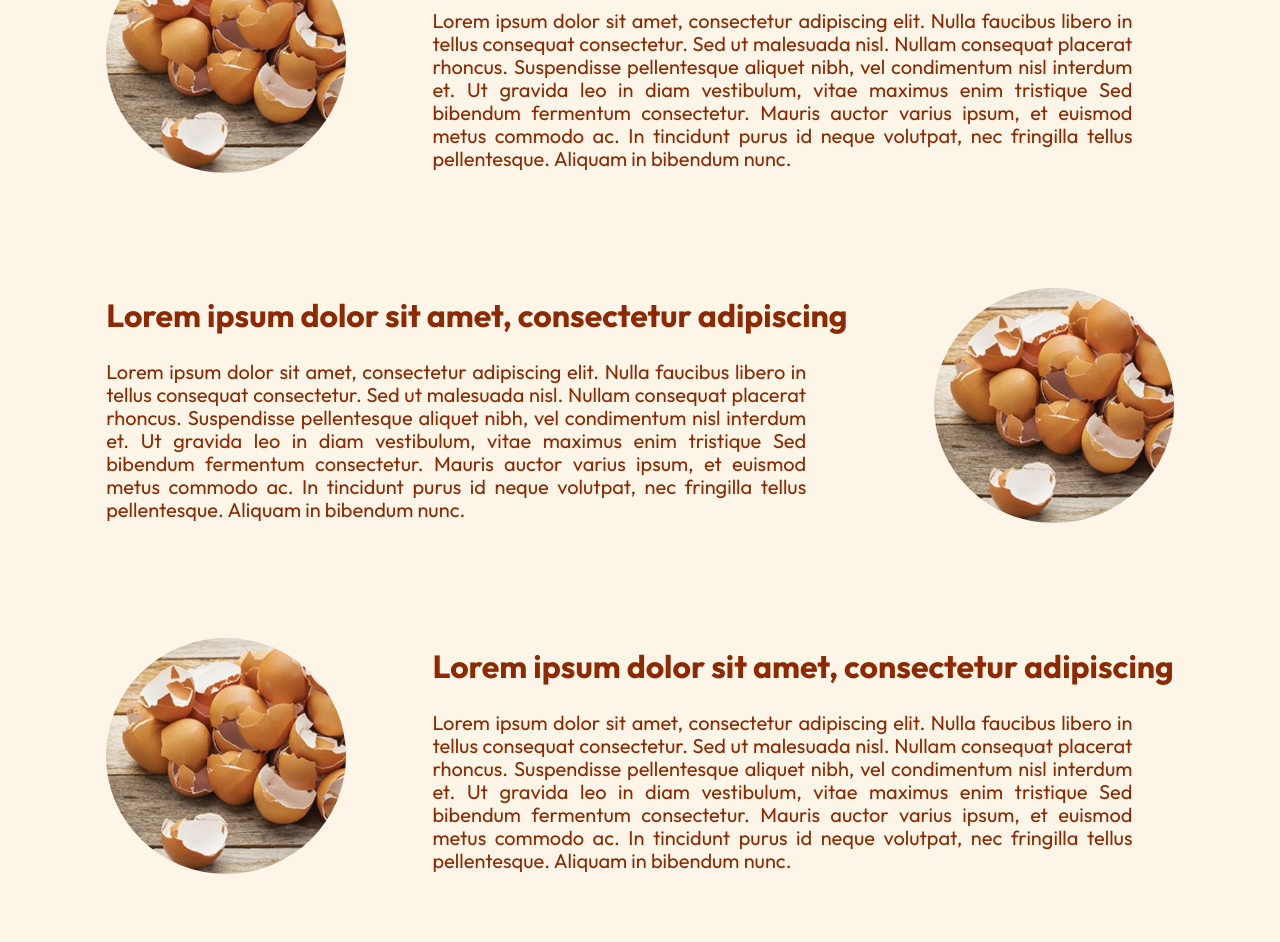
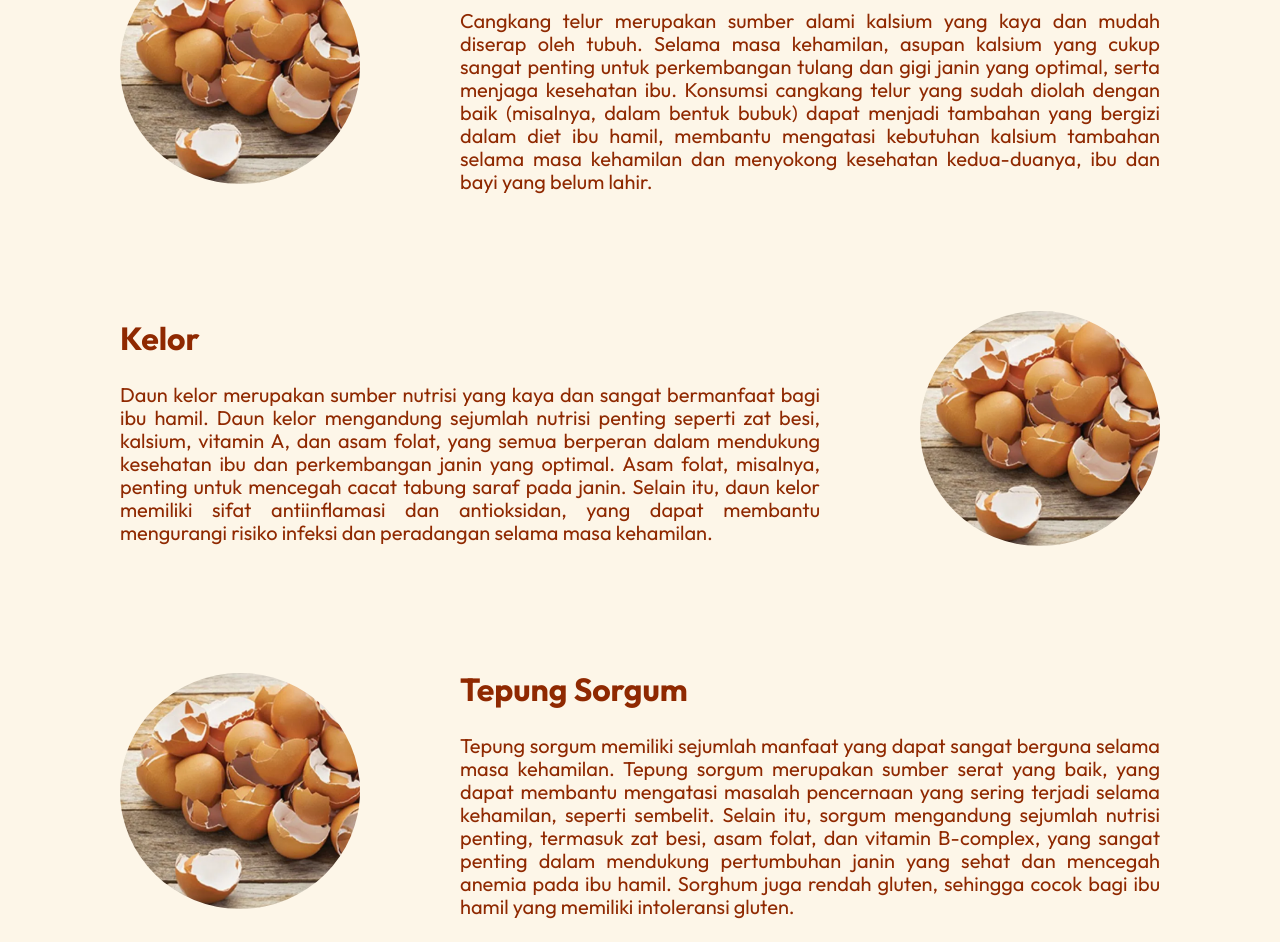
Before and after one commit to PKMB-SUNB/Sun-B_landing-page, a plain HTML site: page nutrition.html in a window 1280 px wide. Shown: the part 723-1665 px from the top of the page. Drawn offline with nearby package versions, Linux system fonts and the light colour scheme.

Commit message:
fix: add nutrition page text content

```diff
--- a/nutrition.html
+++ b/nutrition.html
@@ -43,39 +43,45 @@
         <div class="h-card">
             <img src="./image/card-cangkang.png" alt="" class="h-card-img">
             <div class="h-card-text">
-                <h2 class="h-card-title">Lorem ipsum dolor sit amet, consectetur adipiscing</h2>
-                <p>Lorem ipsum dolor sit amet, consectetur adipiscing elit. Nulla faucibus libero in tellus consequat
-                    consectetur. Sed ut malesuada nisl. Nullam consequat placerat rhoncus. Suspendisse pellentesque
-                    aliquet nibh, vel condimentum nisl interdum et. Ut gravida leo in diam vestibulum, vitae maximus
-                    enim tristique Sed bibendum fermentum consectetur. Mauris auctor varius ipsum, et euismod metus
-                    commodo ac. In tincidunt purus id neque volutpat, nec fringilla tellus pellentesque. Aliquam in
-                    bibendum nunc. </p>
+                <h2 class="h-card-title">Cangkang Telur</h2>
+                <p>
+                    Cangkang telur merupakan sumber alami kalsium yang kaya dan mudah diserap oleh tubuh. Selama masa
+                    kehamilan, asupan kalsium yang cukup sangat penting untuk perkembangan tulang dan gigi janin yang
+                    optimal, serta menjaga kesehatan ibu. Konsumsi cangkang telur yang sudah diolah dengan baik
+                    (misalnya, dalam bentuk bubuk) dapat menjadi tambahan yang bergizi dalam diet ibu hamil, membantu
+                    mengatasi kebutuhan kalsium tambahan selama masa kehamilan dan menyokong kesehatan kedua-duanya, ibu
+                    dan bayi yang belum lahir.
+                </p>
             </div>
         </div>
 
         <div class="h-card">
             <img src="./image/card-cangkang.png" alt="" class="h-card-img">
             <div class="h-card-text">
-                <h2 class="h-card-title">Lorem ipsum dolor sit amet, consectetur adipiscing</h2>
-                <p>Lorem ipsum dolor sit amet, consectetur adipiscing elit. Nulla faucibus libero in tellus consequat
-                    consectetur. Sed ut malesuada nisl. Nullam consequat placerat rhoncus. Suspendisse pellentesque
-                    aliquet nibh, vel condimentum nisl interdum et. Ut gravida leo in diam vestibulum, vitae maximus
-                    enim tristique Sed bibendum fermentum consectetur. Mauris auctor varius ipsum, et euismod metus
-                    commodo ac. In tincidunt purus id neque volutpat, nec fringilla tellus pellentesque. Aliquam in
-                    bibendum nunc. </p>
+                <h2 class="h-card-title">Kelor</h2>
+                <p>
+                    Daun kelor merupakan sumber nutrisi yang kaya dan sangat bermanfaat bagi ibu hamil. Daun kelor
+                    mengandung sejumlah nutrisi penting seperti zat besi, kalsium, vitamin A, dan asam folat, yang semua
+                    berperan dalam mendukung kesehatan ibu dan perkembangan janin yang optimal. Asam folat, misalnya,
+                    penting untuk mencegah cacat tabung saraf pada janin. Selain itu, daun kelor memiliki sifat
+                    antiinflamasi dan antioksidan, yang dapat membantu mengurangi risiko infeksi dan peradangan selama
+                    masa kehamilan.
+                </p>
             </div>
         </div>
 
         <div class="h-card">
             <img src="./image/card-cangkang.png" alt="" class="h-card-img">
             <div class="h-card-text">
-                <h2 class="h-card-title">Lorem ipsum dolor sit amet, consectetur adipiscing</h2>
-                <p>Lorem ipsum dolor sit amet, consectetur adipiscing elit. Nulla faucibus libero in tellus consequat
-                    consectetur. Sed ut malesuada nisl. Nullam consequat placerat rhoncus. Suspendisse pellentesque
-                    aliquet nibh, vel condimentum nisl interdum et. Ut gravida leo in diam vestibulum, vitae maximus
-                    enim tristique Sed bibendum fermentum consectetur. Mauris auctor varius ipsum, et euismod metus
-                    commodo ac. In tincidunt purus id neque volutpat, nec fringilla tellus pellentesque. Aliquam in
-                    bibendum nunc. </p>
+                <h2 class="h-card-title">Tepung Sorgum</h2>
+                <p>
+                    Tepung sorgum memiliki sejumlah manfaat yang dapat sangat berguna selama masa kehamilan. Tepung
+                    sorgum merupakan sumber serat yang baik, yang dapat membantu mengatasi masalah pencernaan yang
+                    sering terjadi selama kehamilan, seperti sembelit. Selain itu, sorgum mengandung sejumlah nutrisi
+                    penting, termasuk zat besi, asam folat, dan vitamin B-complex, yang sangat penting dalam mendukung
+                    pertumbuhan janin yang sehat dan mencegah anemia pada ibu hamil. Sorghum juga rendah gluten,
+                    sehingga cocok bagi ibu hamil yang memiliki intoleransi gluten.
+                </p>
             </div>
         </div>
     </section>
@@ -83,11 +89,21 @@
     <section class="box-c">
         <div class="box-c-img"></div>
         <div class="box-c-down">
-            <h2 class="box-c-title">Lorem ipsum dolor sit amet, consectetur adipiscing elit. Nulla faucibus libero in
-                tellus</h2>
-            <p class="box-c-text">Lorem ipsum dolor sit amet, consectetur adipiscing elit. Nulla faucibus libero in
-                tellus consequat consectetur. Sed ut malesuada nisl. Nullam consequat placerat rhoncus. Suspendisse
-                pellentesque aliquet nibh, vel condimentum nisl interdum et</p>
+            <h2 class="box-c-title">
+                Sun-B : Inovasi Produk Pendukung Gerakan BuMil Sehat Sebagai Pencegahan Stunting berbasis Sereal Snack
+                Berbahan Cangkang Telur dan Edukasi Pendukung Telemedicine
+            </h2>
+            <p class="box-c-text">
+                SUN-B merupakan sereal snack berbahan dasar cangkang telur, sorghum, dan kelor hadir untuk mengatasi
+                tingginya angka stunting di Indonesia. SUN-B mengandung nutrisi tinggi yang cocok dikonsumsi pada masa
+                kehamilan sehingga dapat memenuhi kebutuhan gizi harian ibu hamil. SUN-B merupakan produk unik dengan
+            </p>
+            <p class="box-c-text">
+                memanfaatkan limbah cangkang telur, cangkang telur selama ini merupakan limbah yang tidak dan pembuatan
+                makanan, namun dalam produk ini cangkang telur diolah sehingga dapat dijadikan bahan makanan yang
+                berpotensi sebagai sumber kalsium. Sorgum berperan sebagai sumber serat tinggi dengan indeks glikemik
+                rendah. Kelor baik dikonsumsi oleh ibu menyusui untuk meningkatkan kualitas dan produksi asi.
+            </p>
         </div>
     </section>
 
```
